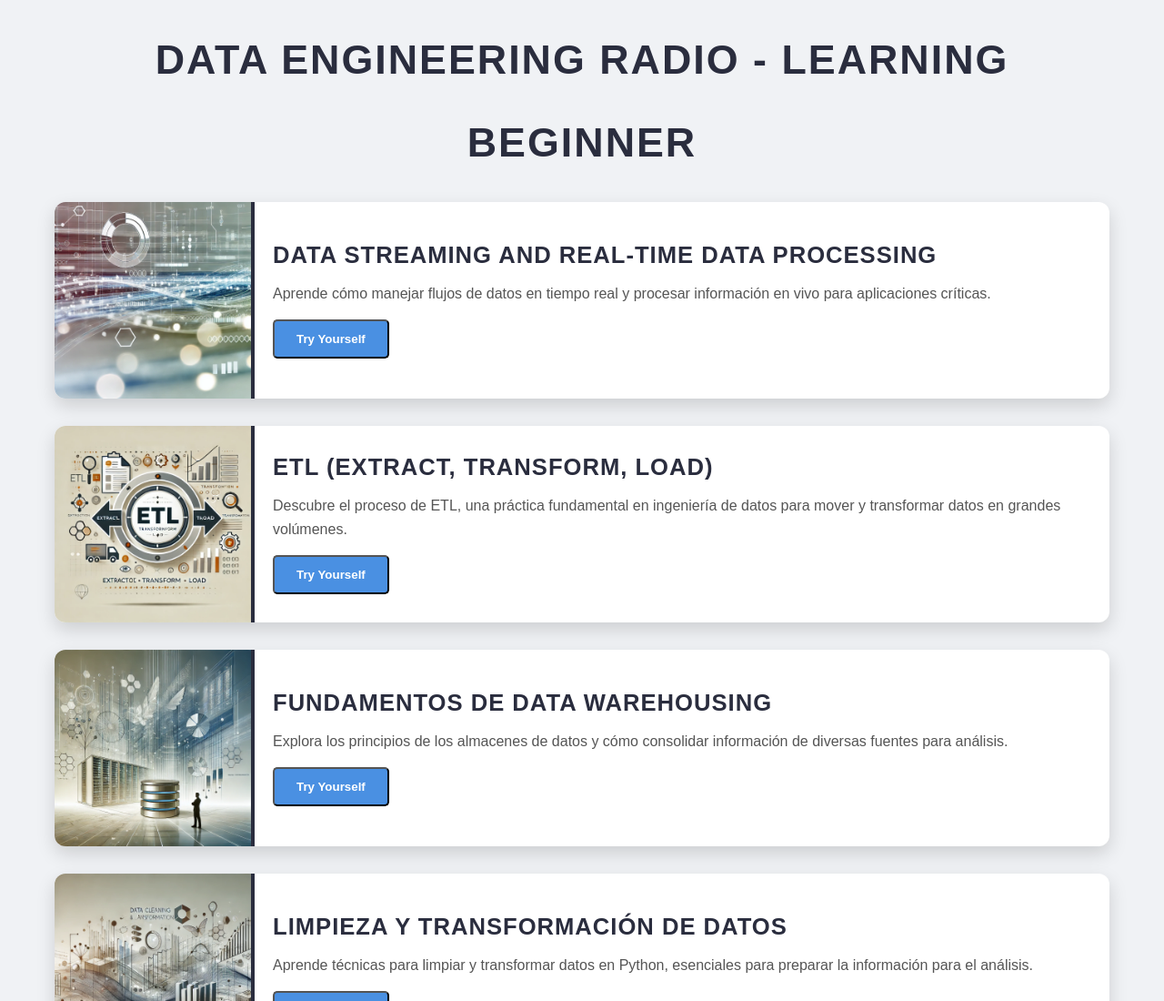
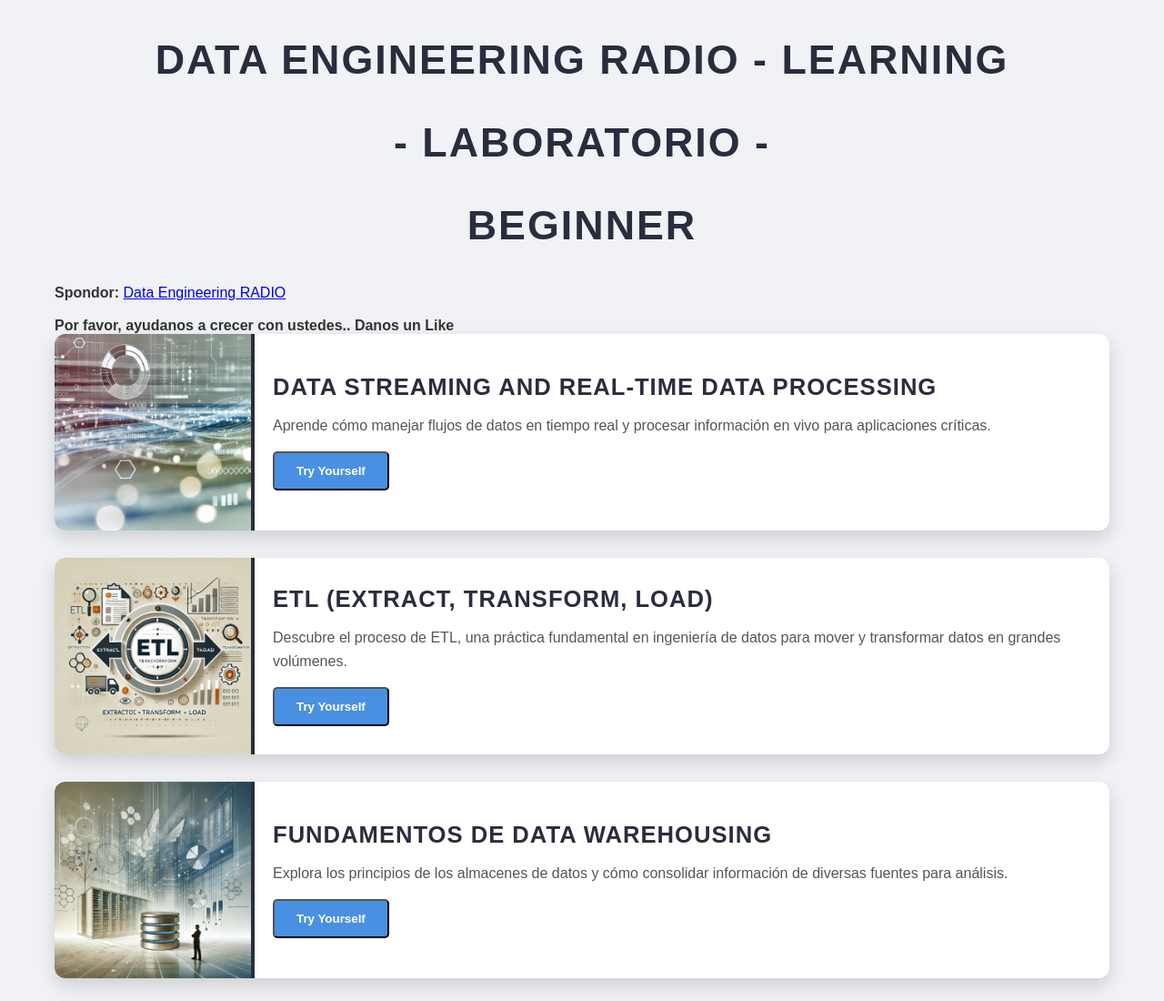
Before and after one commit to appdeveloper777/lab-dataengineering-radio, a plain HTML site: page data-beginner.html in a window 1280 px wide. Shown: the top 1100 px of the page at 91% size. Drawn offline with Linux system fonts and the light colour scheme.

Commit message:
Data engineering -  Espnsors

```diff
--- a/data-beginner.html
+++ b/data-beginner.html
@@ -179,8 +179,13 @@
 <body>
     <div class="container">
         <h1>Data Engineering RADIO - LEARNING</h1>
+	<h1> - Laboratorio -</h1>
         <h1>beginner</h1>
-
+<P>
+<B>Spondor:</B> <a href="https://www.youtube.com/@DataEngineeringRadio/" target="_blank">Data Engineering RADIO</a>
+</P>
+<BR>
+<b>Por favor, ayudanos a crecer con ustedes.. Danos un Like</b><BR>
 
         <div class="topic-card">
             <img src="imagen1.jpg" alt="Data Streaming">
```
Also changed, not shown: index.html (+5 -1 lines).
